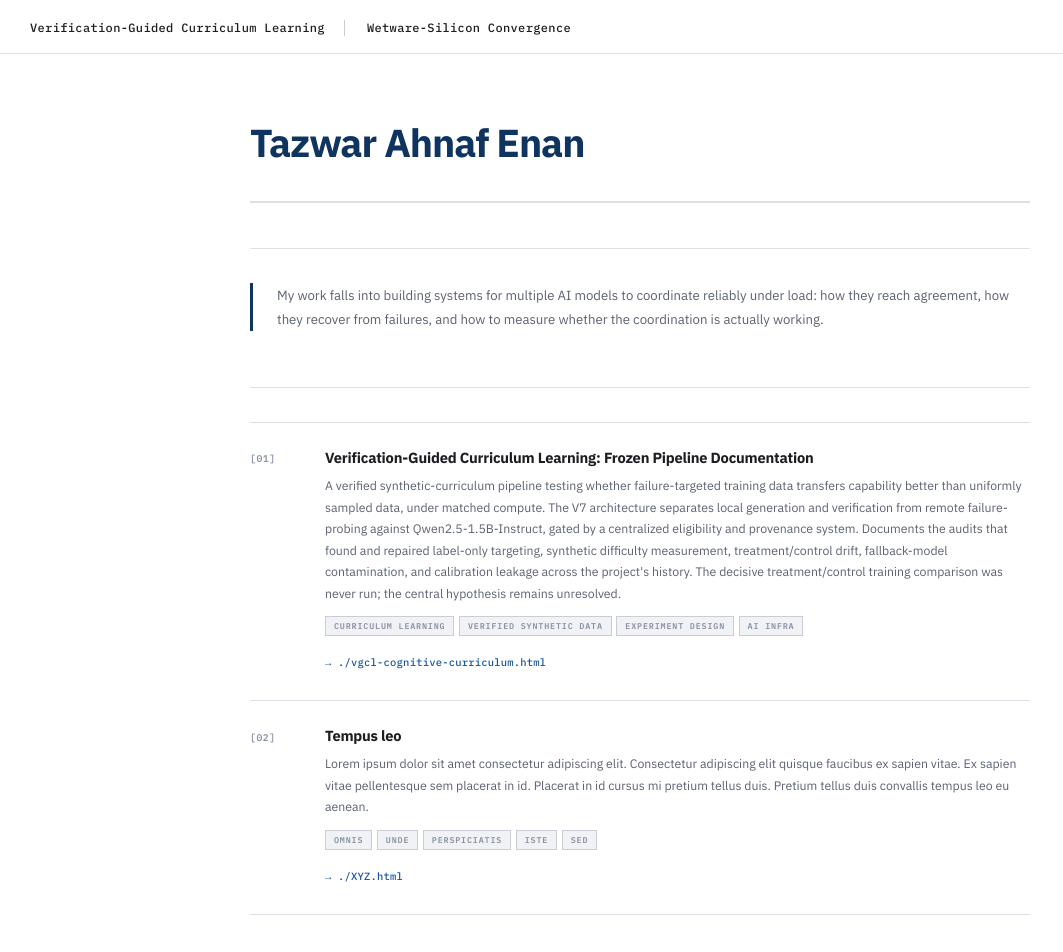
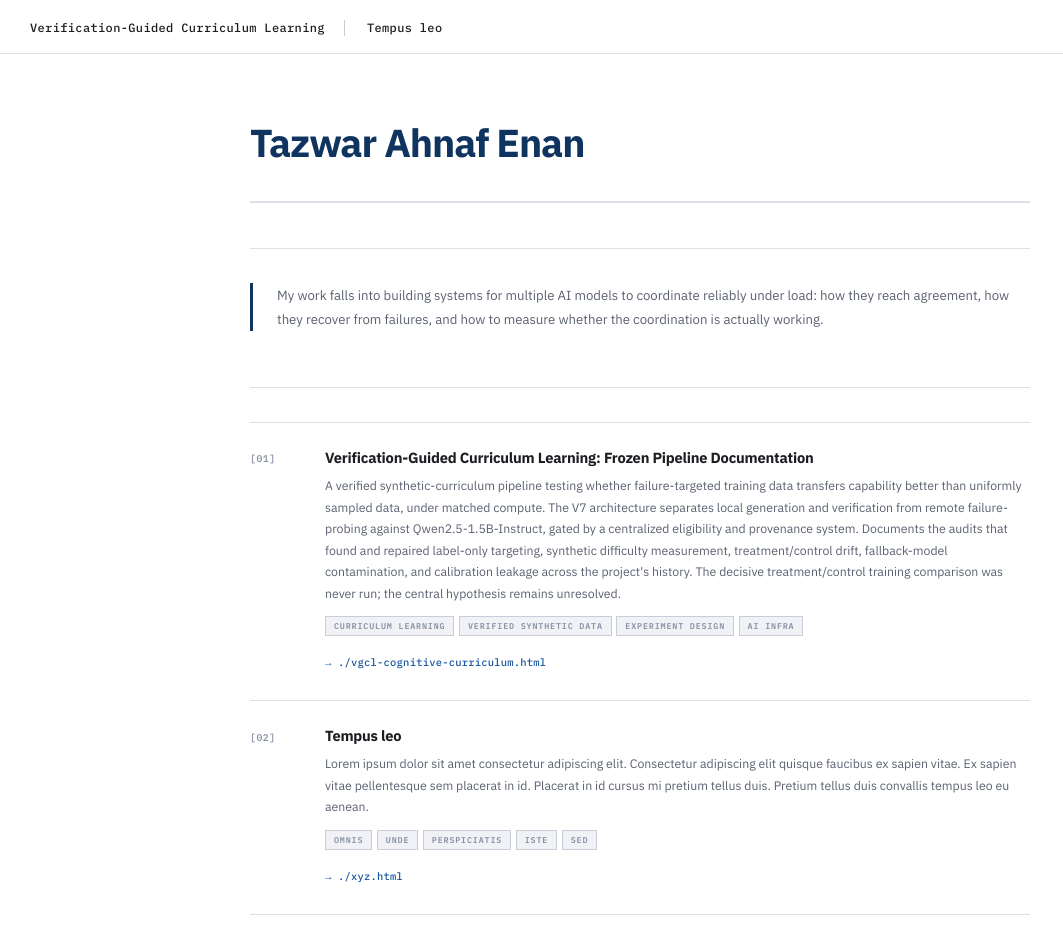
Before and after one commit to tazwaryayyyy/tazwaryayyyy.github.io, a plain HTML site: page index.html in a window 1280 px wide. Shown: the top 952 px of the page, without its empty margins (0-1063 px from the left). Drawn offline with Linux system fonts and the light colour scheme.

Commit message:
residue cleaning of SI

```diff
--- a/index.html
+++ b/index.html
@@ -452,8 +452,8 @@
           </a>
         </li>
         <li>
-          <a href="./wetware-silicon-convergence.html">
-            Wetware-Silicon Convergence
+          <a href="./xyz.html">
+            Tempus leo
           </a>
         </li>
       </ul>
@@ -558,8 +558,8 @@
                 <span class="tag">iste</span>
                 <span class="tag">Sed</span>
               </div>
-              <a class="portal-link" href="./XYZ.html"
-                aria-label="Open Wetware-Silicon document">&rarr; ./XYZ.html</a>
+              <a class="portal-link" href="./xyz.html"
+                aria-label="Open Wetware-Silicon document">&rarr; ./xyz.html</a>
             </div>
 
           </li>
```
